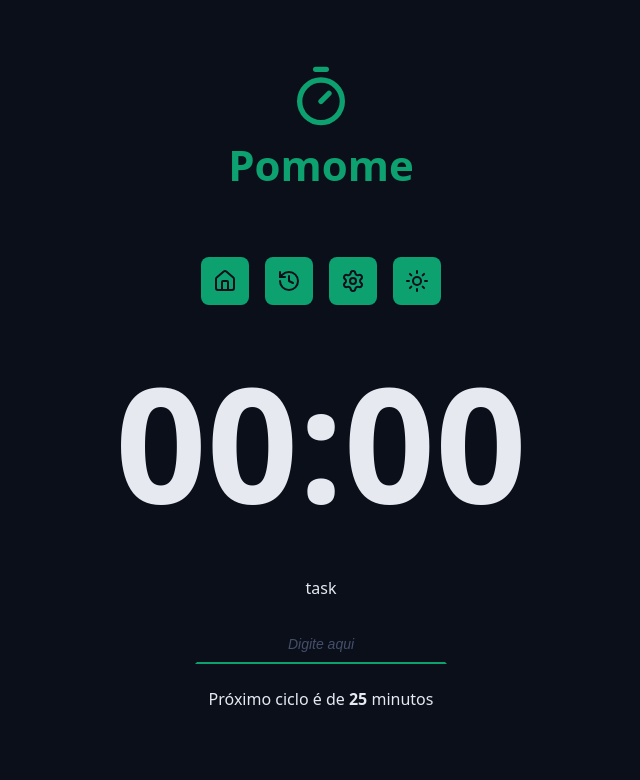
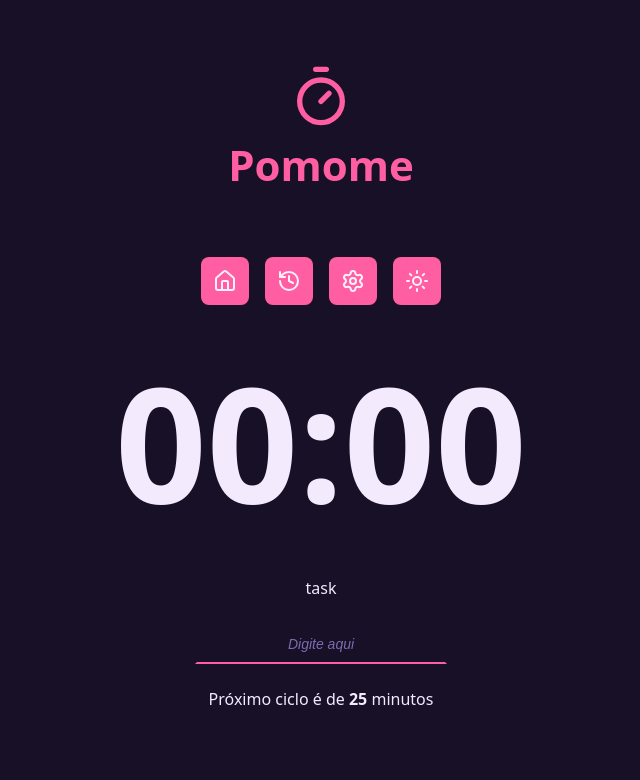
Before and after one commit to ellenmelo19/Pomome, a React (Vite) app: page / in a window 1280 px wide. Shown: the top 780 px of the page, without its empty margins (319-959 px from the left). Built offline with nearby package versions, Linux system fonts and the light colour scheme.

Commit message:
pomome rosa

```diff
--- a/src/styles/theme.css
+++ b/src/styles/theme.css
@@ -1,40 +1,43 @@
 :root {
-  --gray-100: #e6e9f0;
-  --gray-200: #cdd3e1;
-  --gray-300: #aab3cc;
-  --gray-400: #555f7d;
-  --gray-500: #454f6a;
-  --gray-600: #363d56;
-  --gray-700: #272f43;
-  --gray-800: #181f2e;
-  --gray-900: #0a0f1a;
+  --gray-100: #f3eafd;
+  --gray-200: #e0d7fa;
+  --gray-300: #c3b6e6;
+  --gray-400: #a18fd1;
+  --gray-500: #7c6bb0;
+  --gray-600: #5a4d8c;
+  --gray-700: #3d3261;
+  --gray-800: #271d3a;
+  --gray-900: #181026;
 
-  --primary-light: #4de7b7;
-  --primary: #0da170;
-  --primary-dark: #065f46;
+  --primary-light: #ffb3d6;
+  --primary: #ff5fa2;
+  --primary-dark: #c13c7a;
 
-  --link-color: #10b981;
-  --link-hover: #0b8a60;
+  --accent-light: #bdb3ff;
+  --accent: #8f5fff;
+  --accent-dark: #5a2fc1;
 
+  --link-color: #5faaff;
+  --link-hover: #3c7fc1;
 
   --success: #22c55e;
   --warning: #eab308;
   --error: #991b1b;
-  --info: #0ea5e9;
+  --info: #5faaff;
 
-  --text-over-primary: #0a0f1a;
-  --text-over-primary-dark: #e6e9f0;
-  --text-over-primary-light: #0a0f1a;
-  --text-over-success: #0a0f1a;
-  --text-over-warning: #0a0f1a;
-  --text-over-error: #e6e9f0;
-  --text-over-info: #0a0f1a;
+  --text-over-primary: #fff0fa;
+  --text-over-primary-dark: #fff0fa;
+  --text-over-primary-light: #181026;
+  --text-over-success: #181026;
+  --text-over-warning: #181026;
+  --text-over-error: #fff0fa;
+  --text-over-info: #181026;
 
-  --text-default: #e6e9f0;
-  --text-muted: #aab3cc;
+  --text-default: #f3eafd;
+  --text-muted: #a18fd1;
 
-  --disabled: #555f7d;
-  --text-disabled: #aab3cc;
+  --disabled: #a18fd1;
+  --text-disabled: #c3b6e6;
 
   --toastify-color-light: var(--text-default);
   --toastify-color-dark: var(--text-default);
@@ -42,29 +45,29 @@
   --toastify-color-success: var(--success);
   --toastify-color-warning: var(--warning);
   --toastify-color-error: var(--error);
-  --toastify-text-color-light: #0a0f1a;
-  --toastify-text-color-dark: #e6e9f0;
+  --toastify-text-color-light: #181026;
+  --toastify-text-color-dark: #f3eafd;
   --toastify-color-progress-light: var(--primary);
   --toastify-color-progress-dark: var(--primary);
 }
 
 :root[data-theme='light'] {
-  --gray-100: #0a0f1a;
-  --gray-200: #181f2e;
-  --gray-300: #272f43;
-  --gray-400: #363d56;
-  --gray-500: #454f6a;
-  --gray-600: #555f7d;
-  --gray-700: #aab3cc;
-  --gray-800: #cdd3e1;
-  --gray-900: #e6e9f0;
+  --gray-100: #181026;
+  --gray-200: #271d3a;
+  --gray-300: #3d3261;
+  --gray-400: #5a4d8c;
+  --gray-500: #7c6bb0;
+  --gray-600: #a18fd1;
+  --gray-700: #c3b6e6;
+  --gray-800: #e0d7fa;
+  --gray-900: #f3eafd;
 
-  --text-default: #0a0f1a;
-  --text-muted: #272f43;
+  --text-default: #181026;
+  --text-muted: #5a4d8c;
 
-  --link-color: #0b8a60;
-  --link-hover: #065f46;
+  --link-color: #3c7fc1;
+  --link-hover: #5faaff;
 
-  --toastify-text-color-light: #e6e9f0;
-  --toastify-text-color-dark: #e6e9f0;
+  --toastify-text-color-light: #f3eafd;
+  --toastify-text-color-dark: #f3eafd;
 }
```
